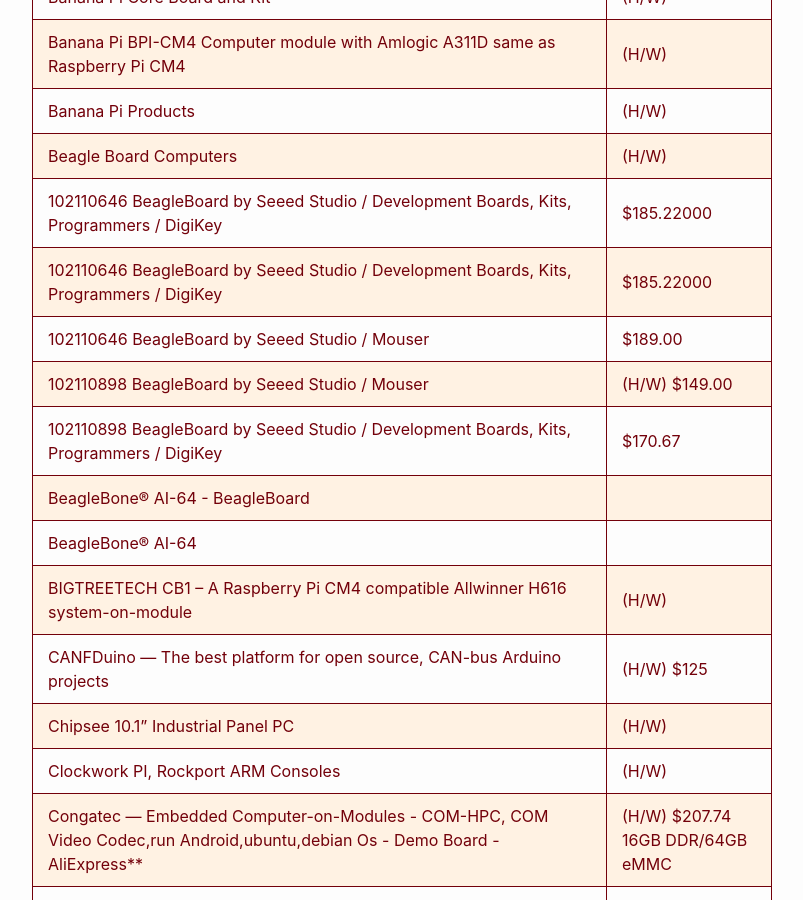
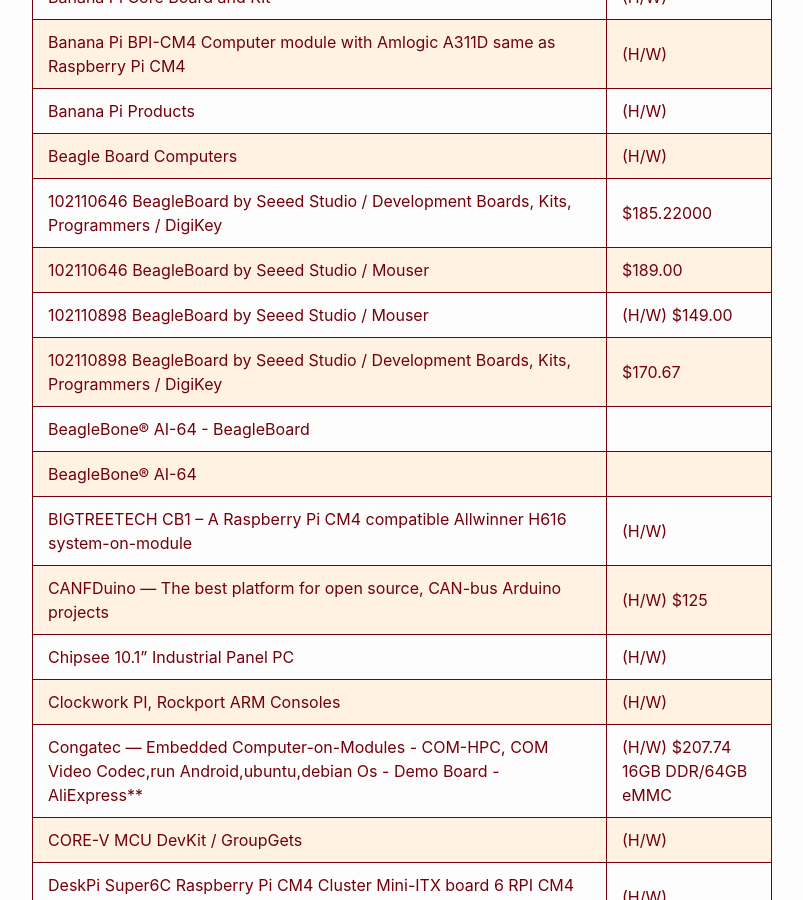
Before and after one commit to RalphHightower/RalphHightower, a Jekyll site: the page built from HardwareLinks.md, in a window 1280 px wide and 900 px high, scrolled down 4084 px. Shown: the whole window, without its empty margins (238-1041 px from the left). Built offline with Jekyll 4.4.1, drawn with Linux system fonts in a browser that asks for light colours; our own code applies the rules of GitHub Pages for plain Markdown files.

Commit message:
[fix](doc): HardwareLinks(delete duplicate BeagleBoard)

```diff
--- a/HardwareLinks.md
+++ b/HardwareLinks.md
@@ -57,7 +57,6 @@
 | [Banana Pi Products](https://www.banana-pi.org/web/index.php?topclassid=0&classid=0&lanstr=en&wap=1) | (H/W) |
 | [Beagle Board Computers](https://beagleboard.org/) | (H/W) |
 | [102110646 BeagleBoard by Seeed Studio / Development Boards, Kits, Programmers / DigiKey](https://www.digikey.com/en/products/detail/beagleboard-by-seeed-studio/102110646/15929655 ) | $185.22000  |
-| [102110646 BeagleBoard by Seeed Studio / Development Boards, Kits, Programmers / DigiKey](https://www.digikey.com/en/products/detail/beagleboard-by-seeed-studio/102110646/15929655 )  | $185.22000 |
 | [102110646 BeagleBoard by Seeed Studio / Mouser](https://www.mouser.com/ProductDetail/BeagleBoard-by-Seeed-Studio/102110646?qs=Znm5pLBrcAKSPlLdpqfmWA%3D%3D ) | $189.00 |
 | [102110898 BeagleBoard by Seeed Studio / Mouser](https://www.sparkfun.com.mouser.com/ProductDetail/BeagleBoard-by-Seeed-Studio/102110898?qs=HoCaDK9Nz5eU8X3%252BpFx5gw%3D%3D ) | (H/W) $149.00 |
 | [102110898 BeagleBoard by Seeed Studio / Development Boards, Kits, Programmers / DigiKey](https://www.digikey.com/en/products/detail/beagleboard-by-seeed-studio/102110898/21706497 ) | $170.67 |
```
